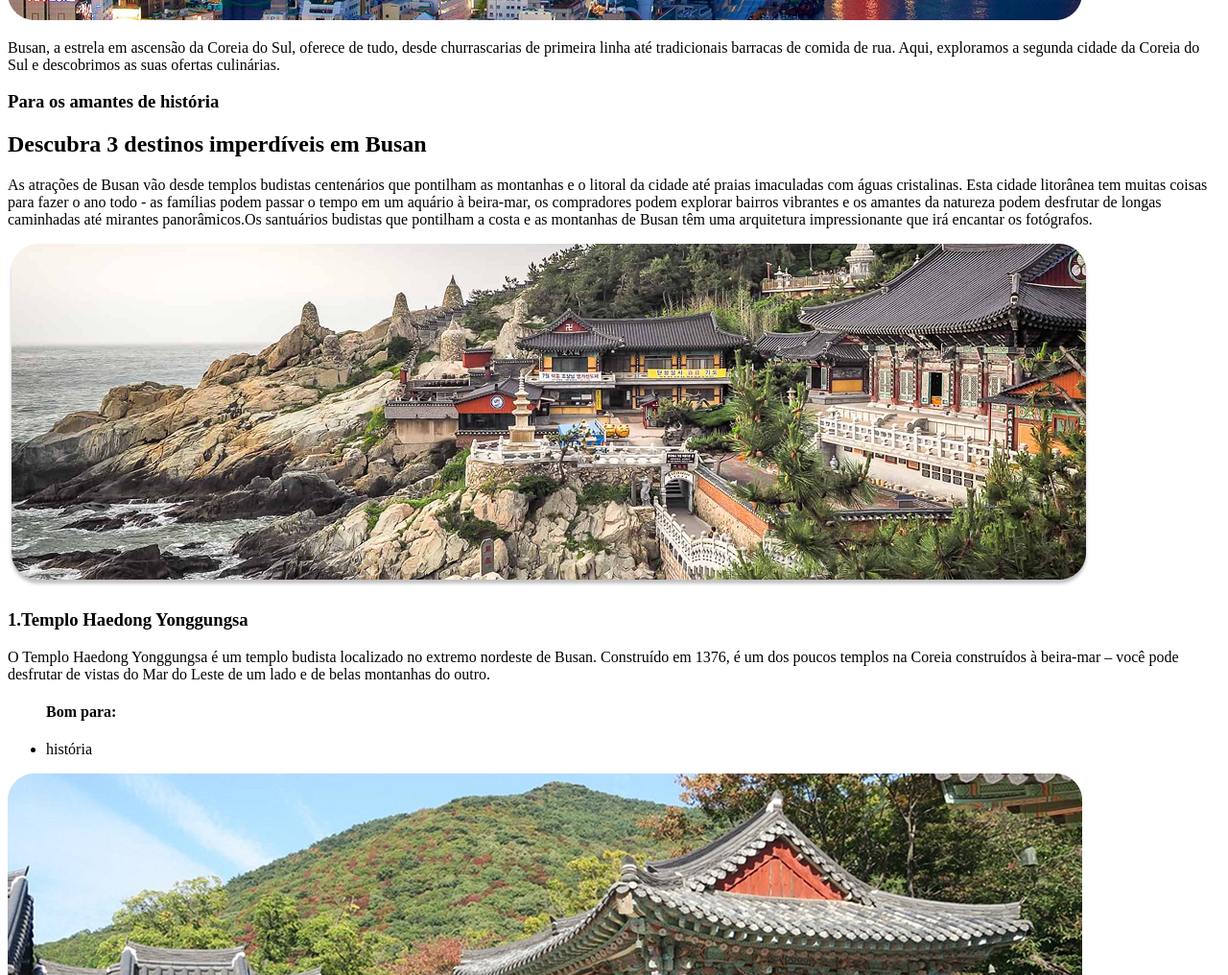
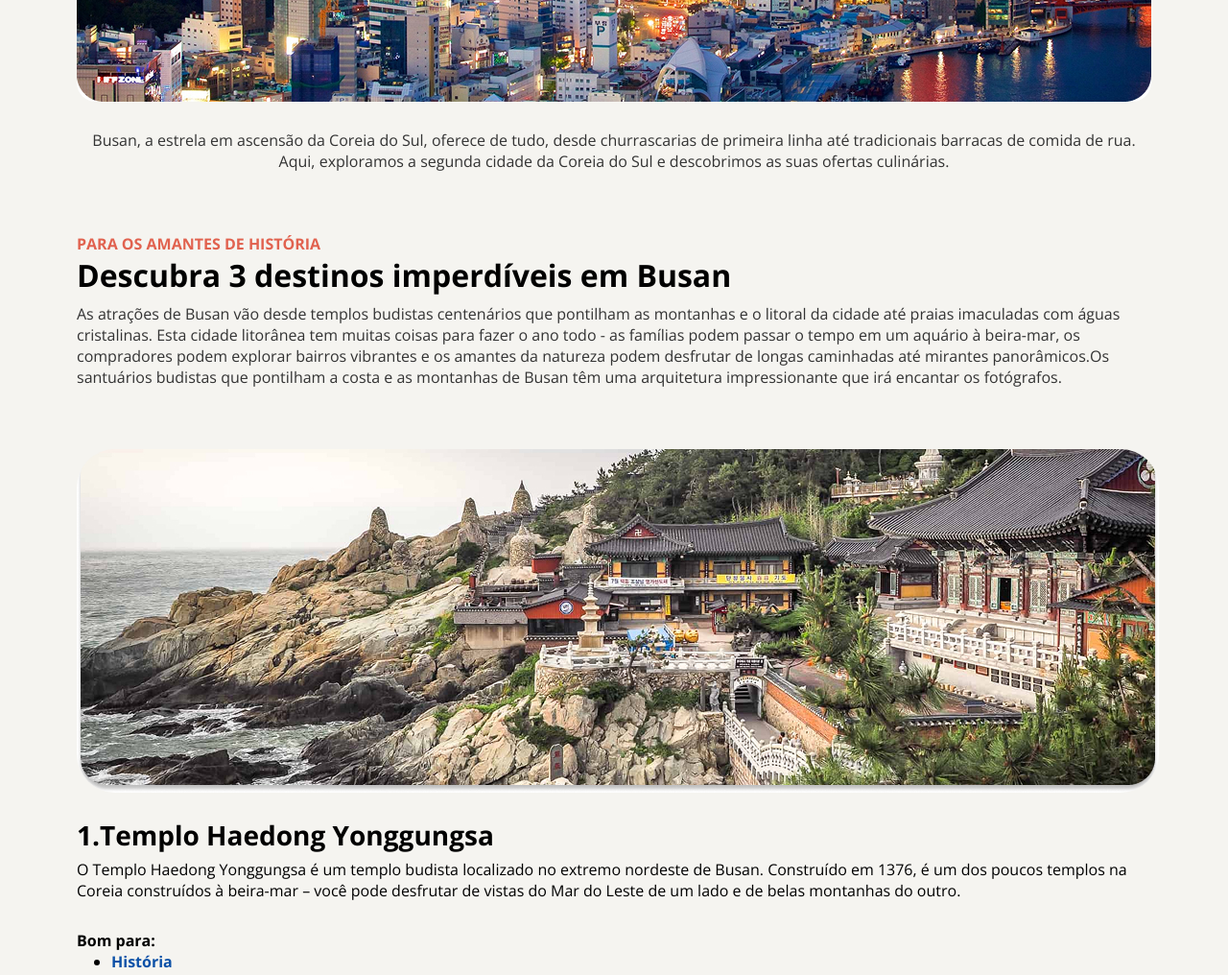
Before and after one commit to IagoSantanaUp/local-turismo-html-css, a plain HTML site: page index.html in a window 1280 px wide. Shown: the part 760-1776 px from the top of the page at 96% size. Drawn offline with nearby package versions, Linux system fonts and the light colour scheme.

Commit message:
Estilização da página

```diff
--- a/index.html
+++ b/index.html
@@ -14,6 +14,7 @@
 
 </head>
 <body>
+  <div class="page">
     <header class="cabecalho">
       <h3 class="subttulo__cabecalho">Sua próxima viagem:</h3>
       <h1 class="titulo__cabecalho">Conheça Busan</h1>
@@ -40,7 +41,7 @@
             <p class="paragrafo__local-1">O Templo Haedong Yonggungsa é um templo budista localizado no extremo nordeste de Busan. Construído em 1376, é um dos poucos templos na Coreia construídos à beira-mar – você pode desfrutar de vistas do Mar do Leste de um lado e de belas montanhas do outro.</p>
             <ul>
               <h4>Bom para:</h4>
-            <li>história</li>
+              <li><span>História</span></li>
             </ul>
           </div>
 
@@ -50,7 +51,7 @@
             <p class="paragrafo__local-2">O Templo Beomeo-sa é um dos maiores santuários da Coreia do Sul. Ele está localizado no alto da borda leste da montanha Geumjeongsa e fica distante da agitação da cidade. O Daeungjeon Hall do templo é um exemplo bem preservado da arquitetura da Dinastia Joseon.</p>
             <ul>
               <h4>Bom para:</h4>
-            <li>história</li>
+              <li><span>História</span></li>
             </ul>
           </div>
 
@@ -60,13 +61,15 @@
             <p class="paragrafo__local-3">O Parque Yongdusan, localizado no centro de Busan, abriga alguns dos monumentos mais importantes da cidade. Você pode ver vistas espetaculares do topo da Torre Busan, de 120 metros de altura. O parque tem 2 museus – confira os instrumentos musicais tradicionais no Museum of World Folk Instruments e mais de 80 veleiros coreanos no Exhibition Hall of World Model Boats.</p>
             <ul>
               <h4>Bom para:</h4>
-            <li>Casais</li>
-            <li>Família</li>
-            <li>Orçamento</li>
+              <li><span> Casais</span></li>
+              <li><span>Família</span></li>
+              <li><span>Orçamento</span></li>
             </ul>
           </div>
         </div>
       </section>
     </main>
+  </div>
+
 </body>
 </html>
--- a/style.css
+++ b/style.css
@@ -0,0 +1,107 @@
+*{
+  padding: 0;
+  margin: 0;
+  box-sizing: border-box;
+}
+
+body{
+  background-color: #F5F4F0;
+  font-family: "Open Sans", serif;
+}
+
+.page {
+  width: 1120px;
+  margin: 88px auto;
+}
+
+main {
+
+}
+
+.cabecalho {
+
+}
+
+.subttulo__cabecalho, .subtitulo__text{
+  color: #E1624F;
+
+  font-size: 16px;
+  font-weight: bold;
+
+  text-transform: uppercase;
+  /* margin-bottom: 4px; */
+}
+
+.titulo__cabecalho{
+  font-size: 41px;
+  margin-bottom: 40px;
+}
+
+.imagem__principal {
+  border-radius: 20px;
+
+  margin-bottom: 24px;
+}
+
+.paragrafo__principal{
+  font-size: 16px;
+  font-weight: 400;
+  text-align: center;
+
+  color: #333333;
+}
+
+.sessao-viagens{
+  margin-top: 64px;
+}
+
+.titulo__text{
+  font-size: 32px;
+}
+
+.titulo__text{
+  margin-bottom: 8px;
+}
+
+.paragrafo__text{
+  font-weight: 400;
+  color: #333333;
+}
+
+.locais{
+  margin-top: 64px;
+  margin-bottom: 44px;
+}
+
+.imagem__local-1, .imagem__local-2, .imagem__local-3 {
+  margin-bottom: 20px;
+  border-radius: 40px;
+  border: none;
+}
+
+.titulo__local-1, .titulo__local-2, .titulo__local-3{
+  font-size: 28px;
+  margin-bottom: 6px;
+}
+
+.imagem__local-2, .imagem__local-3{
+  margin-top: 46px;
+}
+
+ul h4{
+  font-size: 16px;
+  margin-top: 30px;
+}
+
+ul li span{
+  color: #0C51A7;
+  font-weight: bold;
+}
+
+li {
+  margin-left: 36px;
+}
+
+.local-3 li span{
+  color: #0C51A7;
+}
```
Lines whose indentation alone changed are shown as unchanged.
